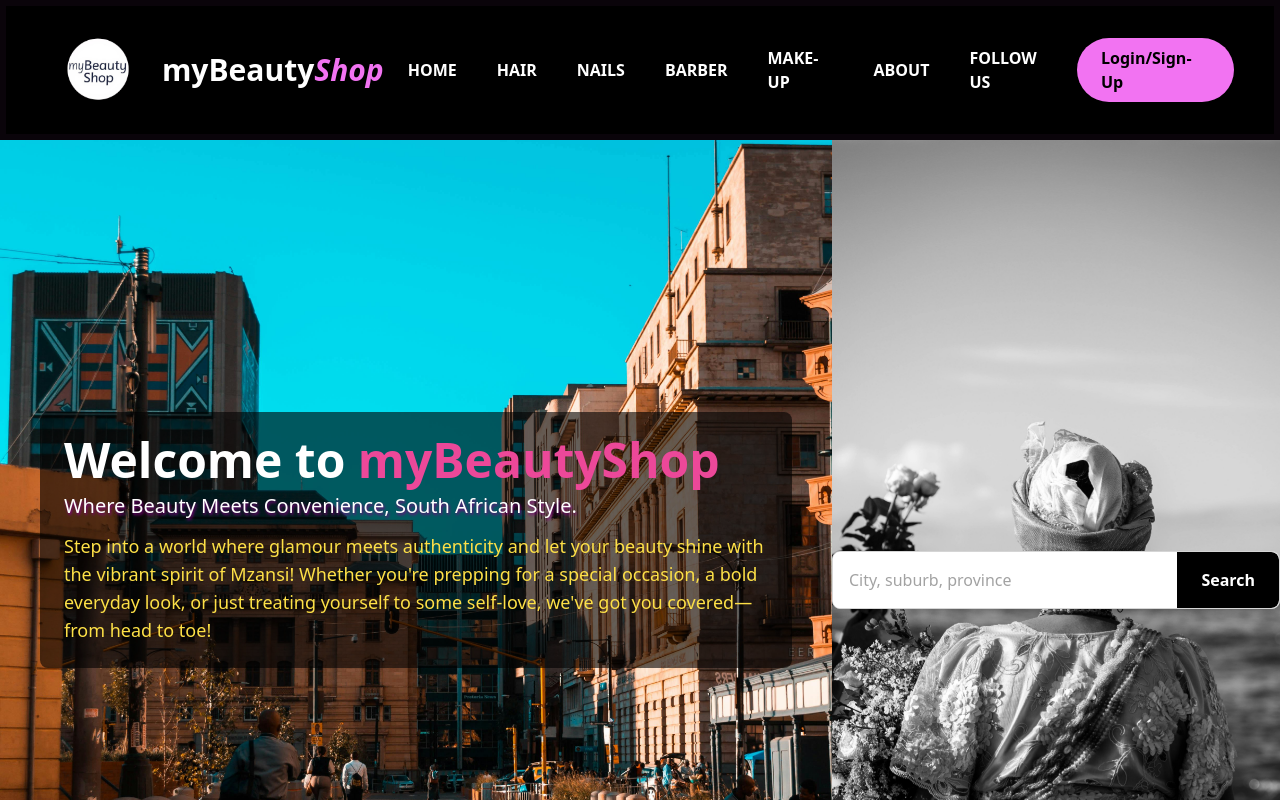
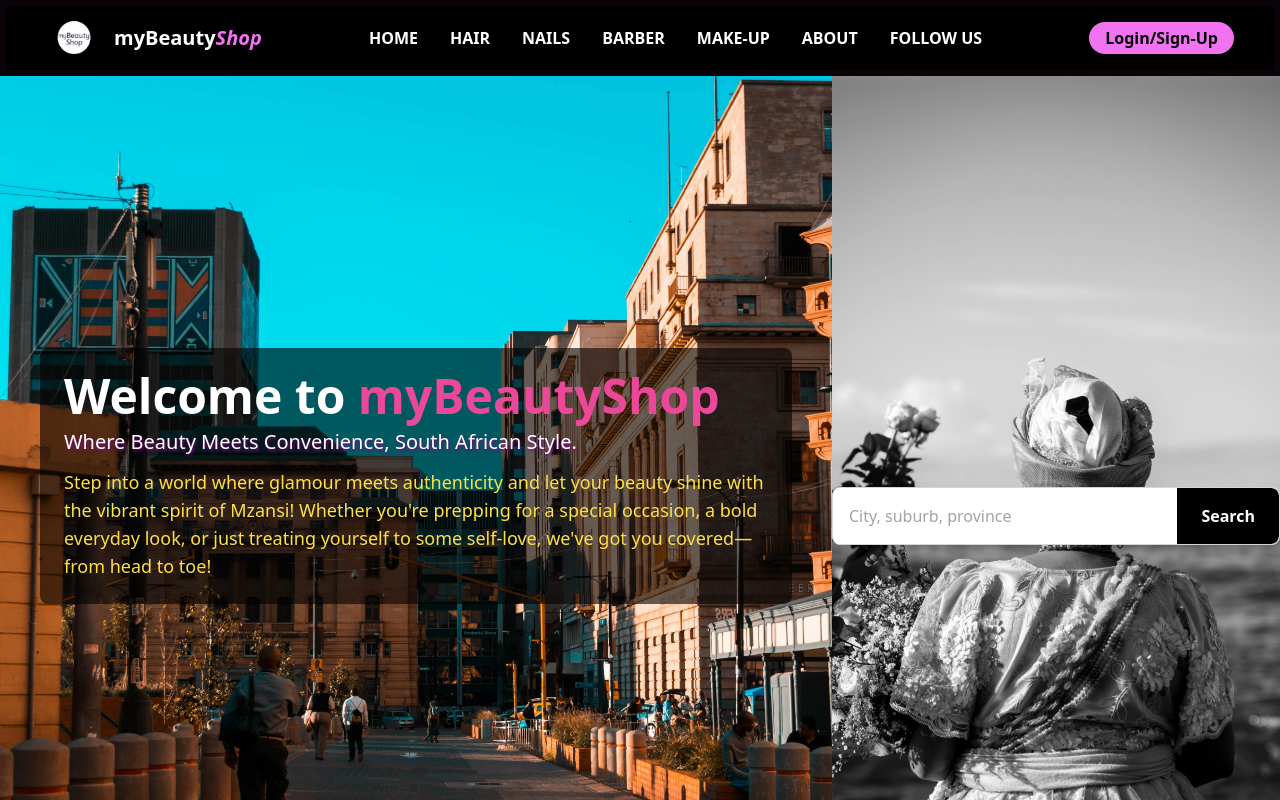
Before and after one commit to BertoSalva/BeautyShop, a React (Vite) app: page /home in a window 1280 px wide. Shown: the top 800 px of the page. Built offline with nearby package versions, Linux system fonts and the light colour scheme.

Commit message:
#50 changes the size image of the header, now it's small and perfect

```diff
--- a/src/components/Header.jsx
+++ b/src/components/Header.jsx
@@ -9,9 +9,8 @@ const Header = ({ isLoggedIn, setIsLoggedIn }) => {
   const navigate = useNavigate();
 
   const toggleMenu = () => setIsMenuOpen(!isMenuOpen);
-  const closeMenu = () => setTimeout(() => setIsMenuOpen(false), 150); // ✅ Smooth closing effect
+  const closeMenu = () => setTimeout(() => setIsMenuOpen(false), 150);
 
-  // Updated navigation items with external routing
   const navItems = [
     { link: "Home", path: "/", type: "router" },
     { link: "Hair", path: "/stylists", type: "router" },
@@ -20,11 +19,7 @@ const Header = ({ isLoggedIn, setIsLoggedIn }) => {
     { link: "Make-up", path: "/makeup-artists", type: "router" },
     { link: "About", path: "/about", type: "router" },
     { link: "Follow Us", path: "/socials", type: "router" },
-
-    ...(isLoggedIn ? [
-      { link: "Manage Account", path: "/stylistAccount", type: "router" }
-    ] : [
-    ])
+    ...(isLoggedIn ? [{ link: "Manage Account", path: "/stylistAccount", type: "router" }] : [])
   ];
 
   const handleLogout = () => {
@@ -35,27 +30,27 @@ const Header = ({ isLoggedIn, setIsLoggedIn }) => {
   const loginButton = isLoggedIn ? (
     <button
       onClick={handleLogout}
-      className="bg-[#f273f2] px-6 py-2 rounded-full hover:bg-white hover:text-black font-bold transform hover:scale-110 transition-transform duration-300 cursor-pointer"
+      className="bg-[#f273f2] px-4 py-1 rounded-full hover:bg-white hover:text-black font-bold transform hover:scale-110 transition-transform duration-300 cursor-pointer"
     >
       Logout
     </button>
   ) : (
     <RouterLink
       to="/login"
-      className="bg-[#f273f2] px-6 py-2 rounded-full hover:bg-white hover:text-black font-bold transform hover:scale-110 transition-transform duration-300 cursor-pointer"
+      className="bg-[#f273f2] px-4 py-1 rounded-full hover:bg-white hover:text-black font-bold transform hover:scale-110 transition-transform duration-300 cursor-pointer"
     >
       Login/Sign-Up
     </RouterLink>
   );
 
   return (
-    <nav className="flex justify-between items-center gap-4 bg-black lg:px-10 px-4 py-2 sticky top-0 z-30 border-[6px] border-[#0a040a]">
+    <nav className="flex justify-between items-center gap-4 bg-black lg:px-10 px-4 py-1 sticky top-0 z-30 border-[6px] border-[#0a040a]">
       {/* Logo + Text */}
       <div id="logo" className="flex items-center gap-3">
         <RouterLink to="/">
-          <img src={logoB} alt="myBeautyShop Logo" className="h-24 md:h-28 w-auto object-contain" />
+          <img src={logoB} alt="myBeautyShop Logo" className="h-12 md:h-14 w-auto object-contain" />
         </RouterLink>
-        <h2 className="text-white font-bold text-xl md:text-3xl">
+        <h2 className="text-white font-bold text-base md:text-xl">
           myBeauty<span className="italic text-[#f273f2]">Shop</span>
         </h2>
       </div>
@@ -66,7 +61,7 @@ const Header = ({ isLoggedIn, setIsLoggedIn }) => {
           type === "scroll" ? (
             <ScrollLink
               key={path}
-              className="text-white uppercase font-semibold cursor-pointer p-2 rounded-lg hover:bg-[#f273f2] hover:text-black"
+              className="text-white uppercase font-semibold cursor-pointer p-1 rounded-lg hover:bg-[#f273f2] hover:text-black"
               to={path}
               spy={true}
               offset={-100}
@@ -78,7 +73,7 @@ const Header = ({ isLoggedIn, setIsLoggedIn }) => {
             <RouterLink
               key={path}
               to={path}
-              className="text-white uppercase font-semibold cursor-pointer p-2 rounded-lg hover:bg-[#f273f2] hover:text-black"
+              className="text-white uppercase font-semibold cursor-pointer p-1 rounded-lg hover:bg-[#f273f2] hover:text-black"
             >
               {link}
             </RouterLink>
@@ -108,7 +103,7 @@ const Header = ({ isLoggedIn, setIsLoggedIn }) => {
             type === "scroll" ? (
               <ScrollLink
                 key={path}
-                className="text-white uppercase font-semibold cursor-pointer p-2 rounded-lg hover:bg-[#aa9e5f] hover:text-black w-full text-center"
+                className="text-white uppercase font-semibold cursor-pointer p-1 rounded-lg hover:bg-[#aa9e5f] hover:text-black w-full text-center"
                 to={path}
                 spy={true}
                 offset={-100}
@@ -121,7 +116,7 @@ const Header = ({ isLoggedIn, setIsLoggedIn }) => {
               <RouterLink
                 key={path}
                 to={path}
-                className="text-white uppercase font-semibold cursor-pointer p-2 rounded-lg hover:bg-[#aa9e5f] hover:text-black w-full text-center"
+                className="text-white uppercase font-semibold cursor-pointer p-1 rounded-lg hover:bg-[#aa9e5f] hover:text-black w-full text-center"
                 onClick={closeMenu}
               >
                 {link}
```
